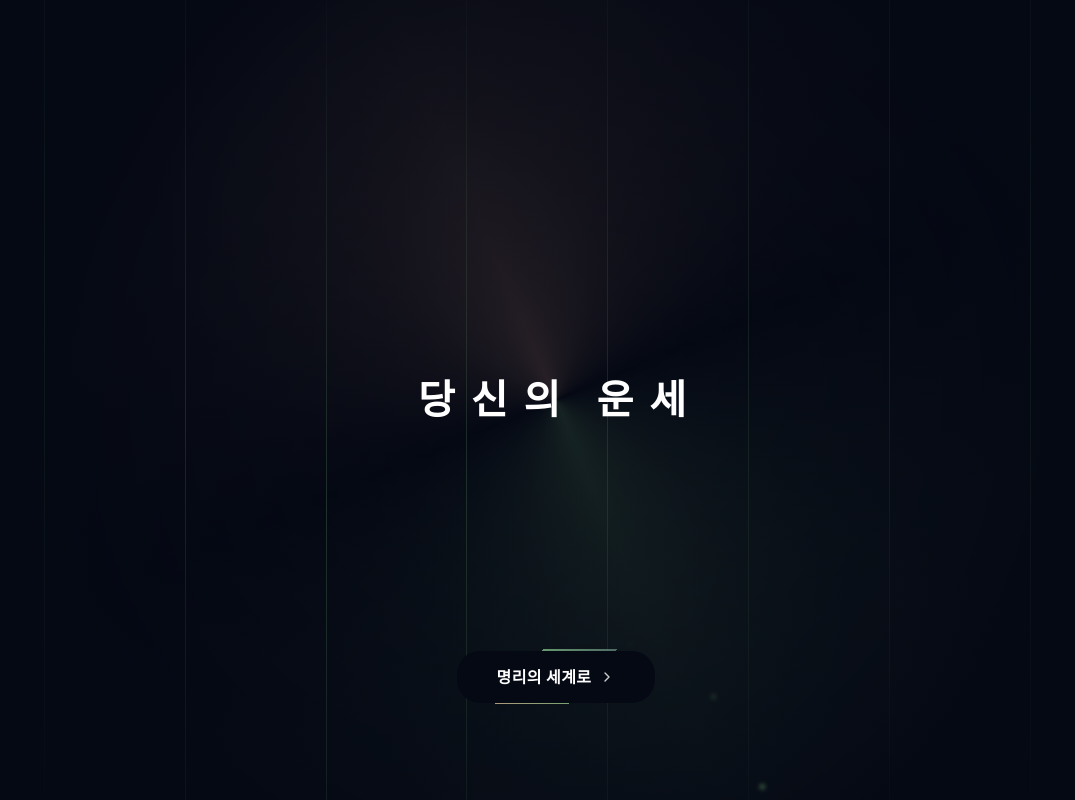
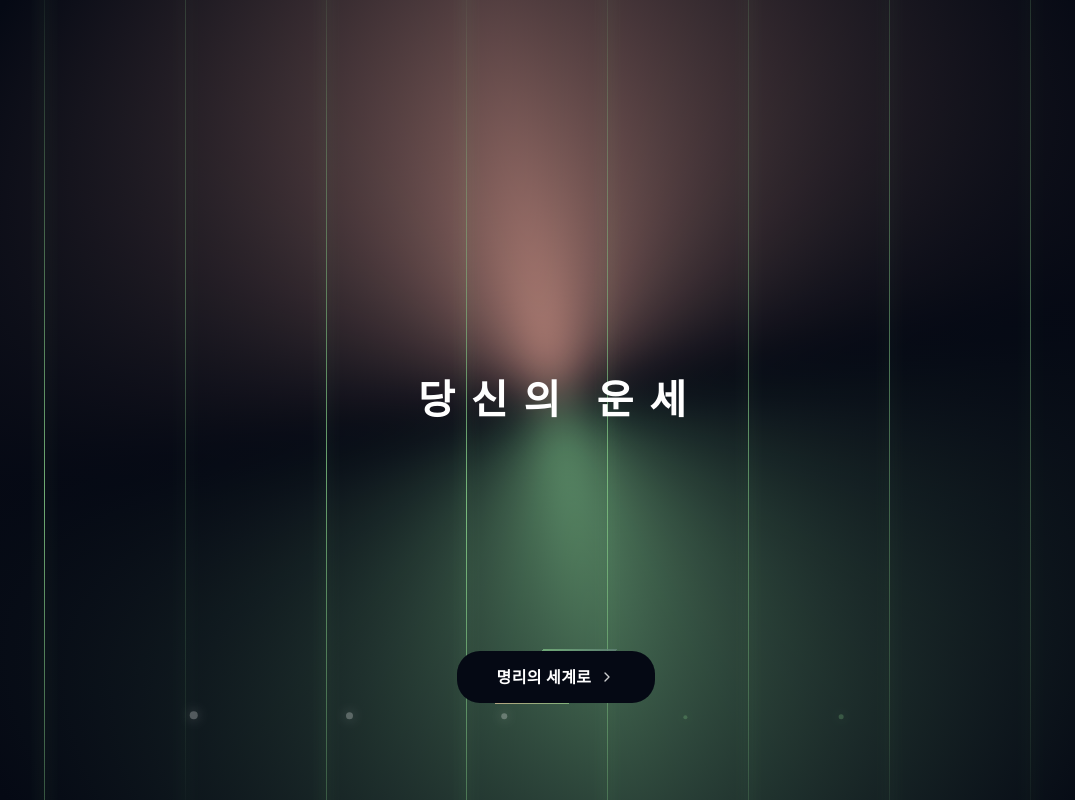
Before and after one commit to kimhoon0612-dev/saju-web, a Next.js app in the folder frontend/: page / in a window 1280 px wide. Shown: the top 800 px of the page, without its empty margins (84-1159 px from the left). Built offline with nearby package versions, Linux system fonts and the light colour scheme; a web font is replaced by a local one.

Commit message:
Greatly increase brightness and glow of Mystic Sync background effects

```diff
--- a/frontend/src/app/page.tsx
+++ b/frontend/src/app/page.tsx
@@ -370,48 +370,50 @@ export default function Home() {
         onClick={handleSplashClick}
       >
         {/* Mystic Sync: Dynamic Grid & Ethereal Nebulas */}
-        <div className="absolute inset-0 overflow-hidden pointer-events-none opacity-60">
+        <div className="absolute inset-0 overflow-hidden pointer-events-none opacity-100">
           <motion.div
             animate={{
               rotate: 360,
-              scale: [1, 1.1, 1]
+              scale: [1, 1.2, 1]
             }}
-            transition={{ duration: 30, repeat: Infinity, ease: "linear" }}
-            className="absolute top-1/2 left-1/2 -translate-x-1/2 -translate-y-1/2 w-[120vw] h-[120vw] opacity-60"
+            transition={{ duration: 25, repeat: Infinity, ease: "linear" }}
+            className="absolute top-1/2 left-1/2 -translate-x-1/2 -translate-y-1/2 w-[150vw] h-[150vw] opacity-100 mix-blend-screen"
             style={{
-              background: "conic-gradient(from 0deg at 50% 50%, rgba(255, 255, 255, 0) 0%, rgba(129, 199, 132, 0.4) 25%, rgba(255, 255, 255, 0) 50%, rgba(255, 177, 153, 0.4) 75%, rgba(255, 255, 255, 0) 100%)",
+              background: "conic-gradient(from 0deg at 50% 50%, rgba(255, 255, 255, 0) 0%, rgba(129, 199, 132, 0.8) 25%, rgba(255, 255, 255, 0) 50%, rgba(255, 177, 153, 0.8) 75%, rgba(255, 255, 255, 0) 100%)",
+              filter: "blur(20px)"
             }}
           />
-          <div className="absolute inset-0 bg-[radial-gradient(circle_at_center,transparent_0%,#050914_70%)]"></div>
+          <div className="absolute inset-0 bg-[radial-gradient(circle_at_center,transparent_0%,#050914_90%)]"></div>
 
           {/* Vertical Matrix Lines (Abstract Fate Strings) */}
           {[...Array(8)].map((_, i) => (
             <motion.div
               key={`line-${i}`}
-              className="absolute w-px bg-gradient-to-b from-transparent via-[#81C784]/60 to-transparent"
+              className="absolute w-px bg-gradient-to-b from-transparent via-[#81C784] to-transparent shadow-[0_0_15px_rgba(129,199,132,0.8)]"
               style={{ left: `${10 + i * 11}%`, top: "-20%", height: "140%" }}
-              animate={{ y: ["-10%", "10%", "-10%"], opacity: [0.2, 0.6, 0.2] }}
-              transition={{ duration: 5 + i * 2, repeat: Infinity, ease: "easeInOut", delay: i * 0.5 }}
+              animate={{ y: ["-10%", "10%", "-10%"], opacity: [0.4, 0.9, 0.4] }}
+              transition={{ duration: 4 + i * 1.5, repeat: Infinity, ease: "easeInOut", delay: i * 0.5 }}
             />
           ))}
         </div>
 
         {/* Floating Mystical Orbs (Like Souls/Data packets) */}
-        {[...Array(12)].map((_, i) => (
+        {[...Array(15)].map((_, i) => (
           <motion.div
             key={`particle-${i}`}
-            initial={{ opacity: 0, y: "100vh", x: (i % 2 === 0 ? 1 : -1) * (i * 15) }}
-            animate={{ opacity: [0, 0.7, 0], y: "-20vh", x: (i % 2 === 0 ? -1 : 1) * (i * 25) }}
+            initial={{ opacity: 0, y: "100vh", x: (i % 2 === 0 ? 1 : -1) * (i * 20) }}
+            animate={{ opacity: [0, 1, 0], y: "-20vh", x: (i % 2 === 0 ? -1 : 1) * (i * 30) }}
             transition={{
-              duration: 3 + (i % 4),
+              duration: 4 + (i % 3),
               ease: "easeOut",
-              delay: (i % 3) * 0.8
+              delay: (i % 3) * 0.5
             }}
-            className="absolute bottom-0 rounded-full pointer-events-none blur-[2px]"
+            className="absolute bottom-0 rounded-full pointer-events-none"
             style={{
-              width: `${3 + (i % 4)}px`,
-              height: `${3 + (i % 4)}px`,
-              backgroundColor: i % 2 === 0 ? "#FFB199" : "#81C784"
+              width: `${4 + (i % 5)}px`,
+              height: `${4 + (i % 5)}px`,
+              backgroundColor: i % 2 === 0 ? "#FFFFFF" : "#81C784",
+              boxShadow: `0 0 12px ${i % 2 === 0 ? "rgba(255,255,255,0.9)" : "rgba(129,199,132,0.9)"}`
             }}
           />
         ))}
```
